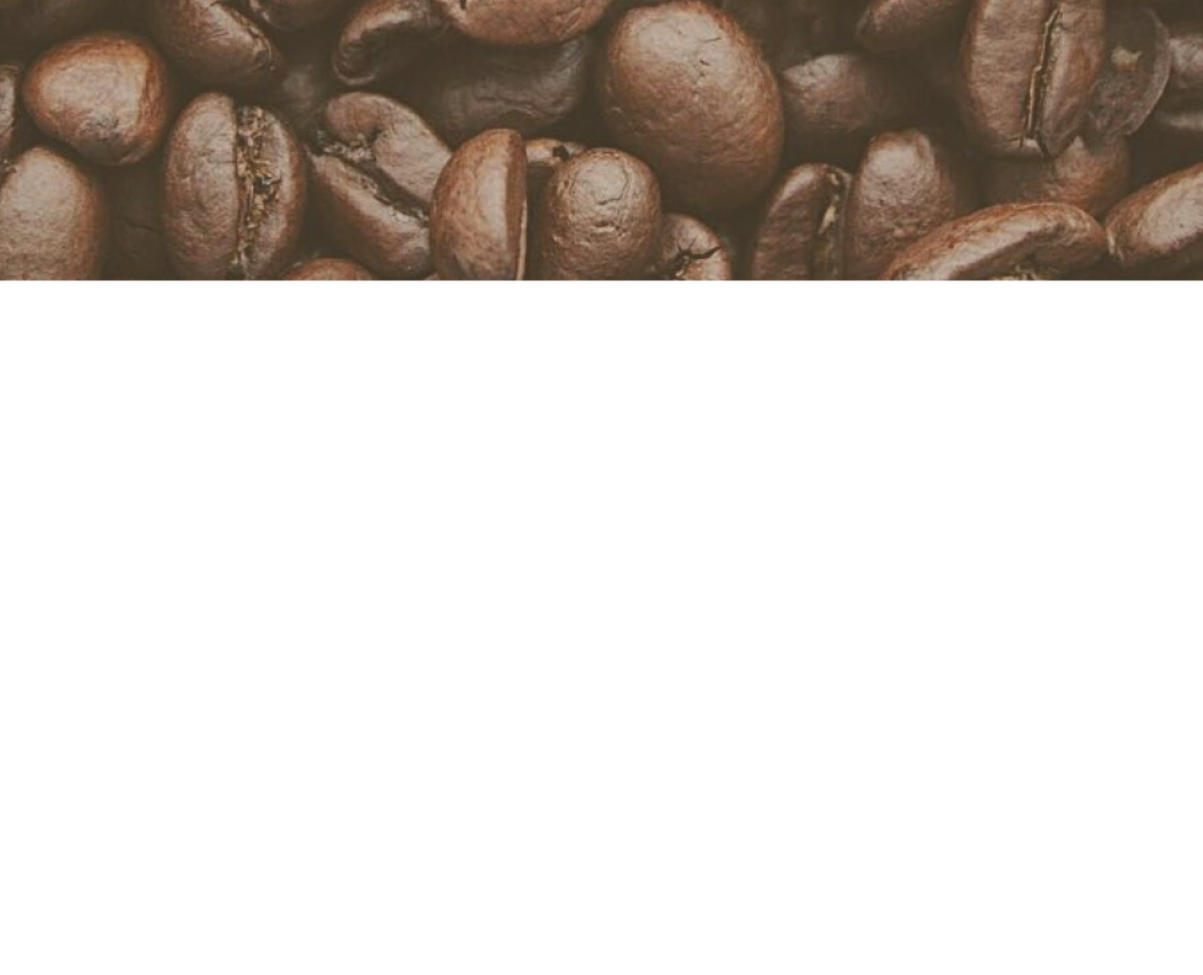
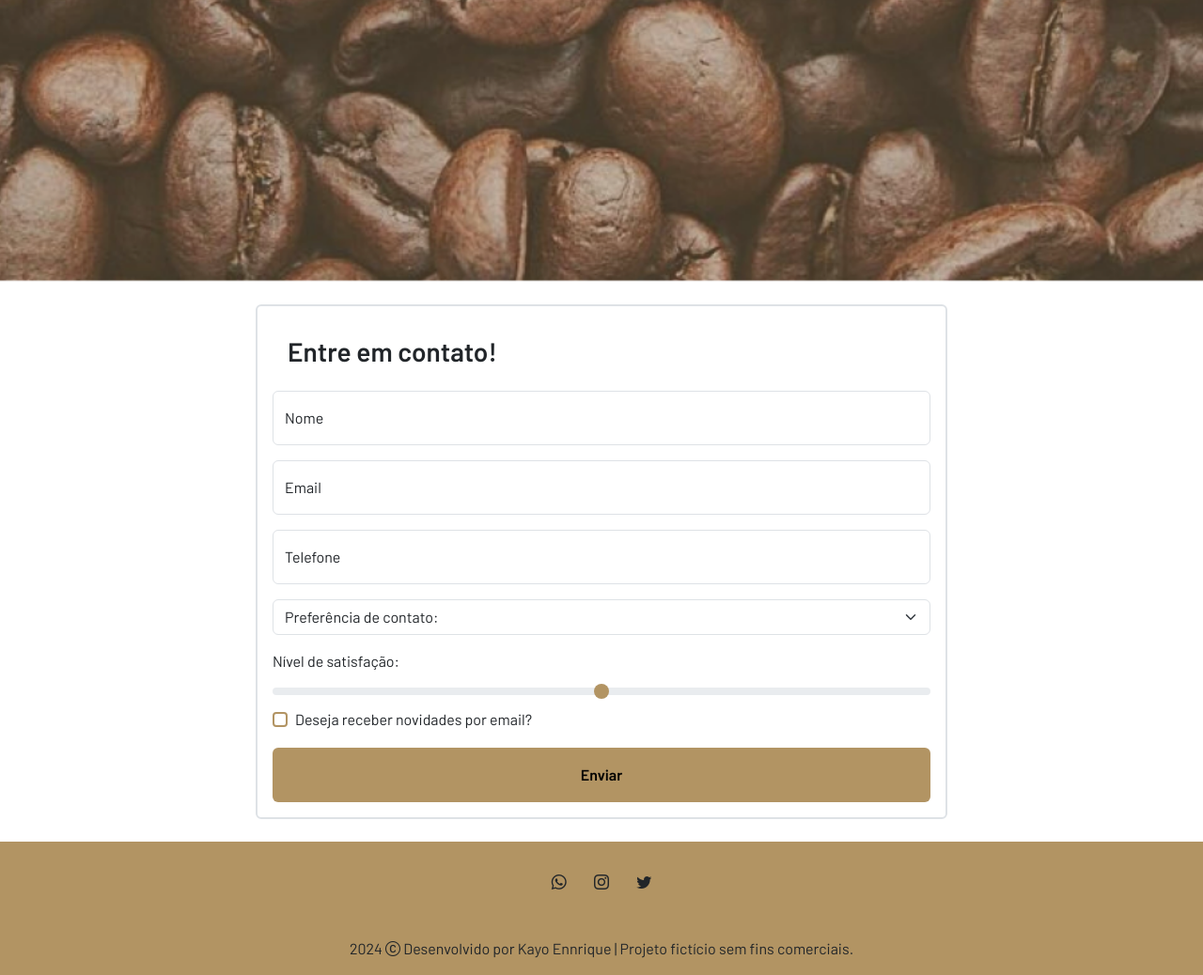
Before and after one commit to kayoennrique/serenatto, a plain HTML site: page index.html in a window 1280 px wide. Shown: the part 3542-4580 px from the top of the page at 94% size. Before the commit the page ends 3842 px from the top, so only its background shows below. Drawn offline with nearby package versions, Linux system fonts and the light colour scheme.

Commit message:
Form with Bootstrap

```diff
--- a/index.html
+++ b/index.html
@@ -44,7 +44,7 @@
                 <a class="nav-link" href="#">Sobre</a>
               </li>
               <li class="nav-item">
-                <a class="nav-link" href="#">Contato</a>
+                <a class="nav-link" href="#contato">Contato</a>
               </li>
               <li class="nav-item">
                 <a class="nav-link" href="#">
@@ -124,7 +124,7 @@
 
       <h2 class="fw-bold text-center pb-1">Nossos produtos</h2>
 
-      <div class="row">
+      <div class="row mx-0">
 
         <div class="col-12 col-md-6 col-lg-4">
           <div class="card border-0 mx-auto btn" data-bs-toggle="modal" data-bs-target="#modal-1" style="width: 18rem;">
@@ -185,6 +185,57 @@
 
     <section class="banners banner-3">
     </section>
+
+    <section class="py-4 container">
+      <div class="row">
+        <div class="col-10 col-xl-8 mx-auto">
+          <div class="border border-2 rounded p-3">
+            <h3 class="fw-bold p-3">Entre em contato!</h3>
+            <form id="contato">
+              <div class="form-floating mb-3">
+                <input type="text" class="form-control" id="floatingNome" placeholder="Nome">
+                <label for="floatingNome">Nome</label>
+              </div>
+              <div class="form-floating mb-3">
+                <input type="email" class="form-control" id="floatingEmail" placeholder="name@example.com">
+                <label for="floatingEmail">Email</label>
+              </div>
+              <div class="form-floating mb-3">
+                <input type="number" class="form-control" id="floatingTelefone" placeholder="Telefone">
+                <label for="floatingTelefone">Telefone</label>
+              </div>
+              <select class="form-select mb-3" aria-label="Default select example">
+                <option selected>Preferência de contato:</option>
+                <option value="1">WhatsApp</option>
+                <option value="2">Email</option>
+                <option value="3">Ligação</option>
+              </select>
+              <label for="nivel-satisfacao" class="form-label">Nível de satisfação:</label>
+              <input type="range" class="form-range input-range" id="nivel-satisfacao">
+              <div class="form-check">
+                <input class="form-check-input" type="checkbox" value="" id="flexCheckDefault">
+                <label class="form-check-label" for="flexCheckDefault">
+                  Deseja receber novidades por email?
+                </label>
+              </div>
+              <button type="button" class="btn standard-button w-100 fw-bold mt-3 py-3">Enviar</button>
+            </form>
+          </div>
+        </div>
+      </div>
+
+    </section>
+
+    <footer class="text-center">
+      <section class="container p-4 pb-0 mb-4">
+        <a class="btn" href="#!"><i class="bi bi-whatsapp"></i></a>
+        <a class="btn" href="#!"><i class="bi bi-instagram"></i></a>
+        <a class="btn" href="#!"><i class="bi bi-twitter"></i></a>
+      </section>
+      <div class="p-3">
+        2024 <i class="bi bi-c-circle"></i> Desenvolvido por Kayo Ennrique | Projeto fictício sem fins comerciais.
+      </div>
+    </footer>
 
   </main>
 
--- a/styles.css
+++ b/styles.css
@@ -64,3 +64,8 @@ input[type="checkbox"]:focus {
 .standard-button:hover {
   background-color: var(--dark-brown);
 }
+
+.input-range::-webkit-slider-thumb,
+footer {
+  background-color: #B29463;
+}
```
Also changed, not shown: 1 other file.
